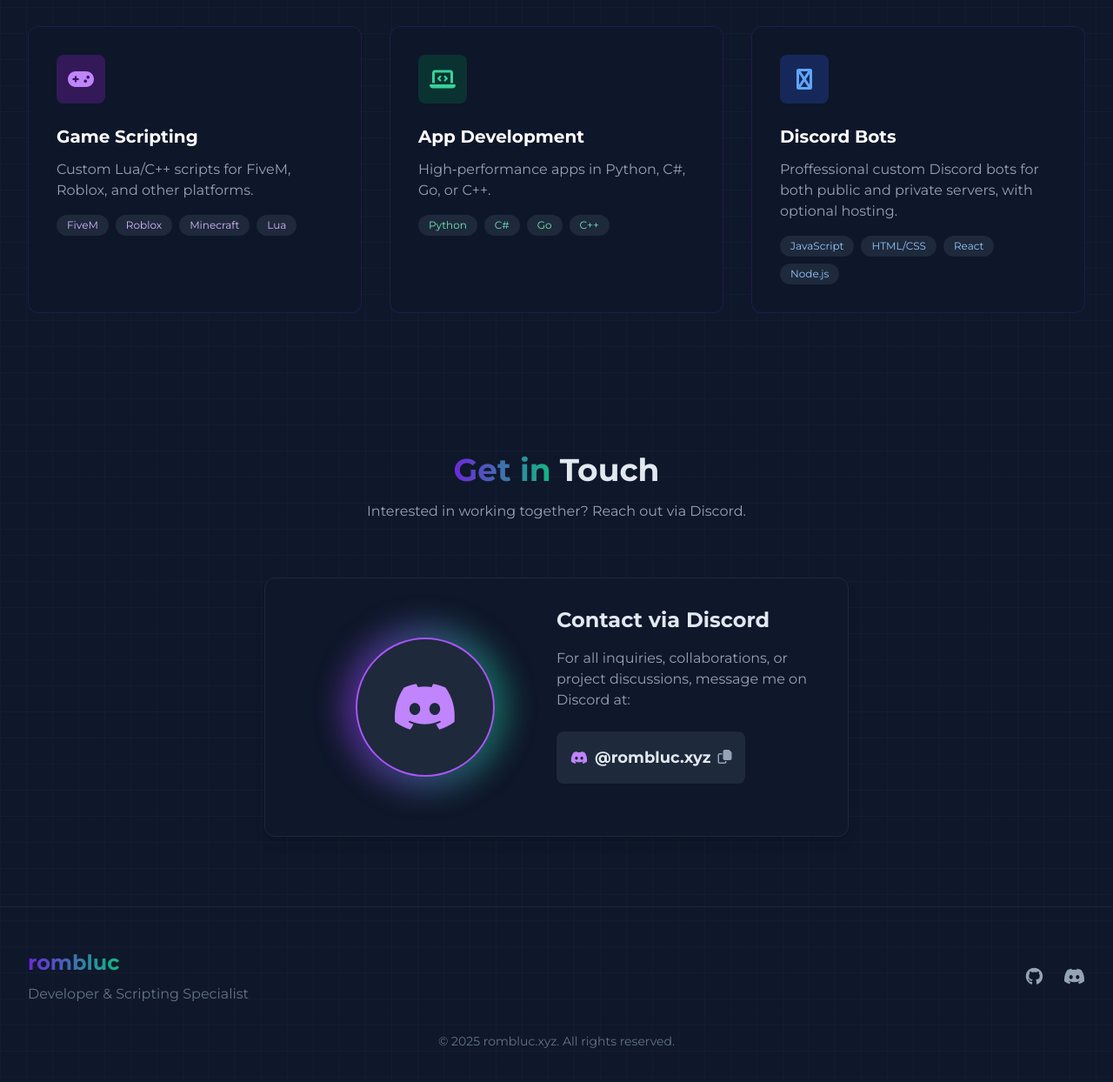
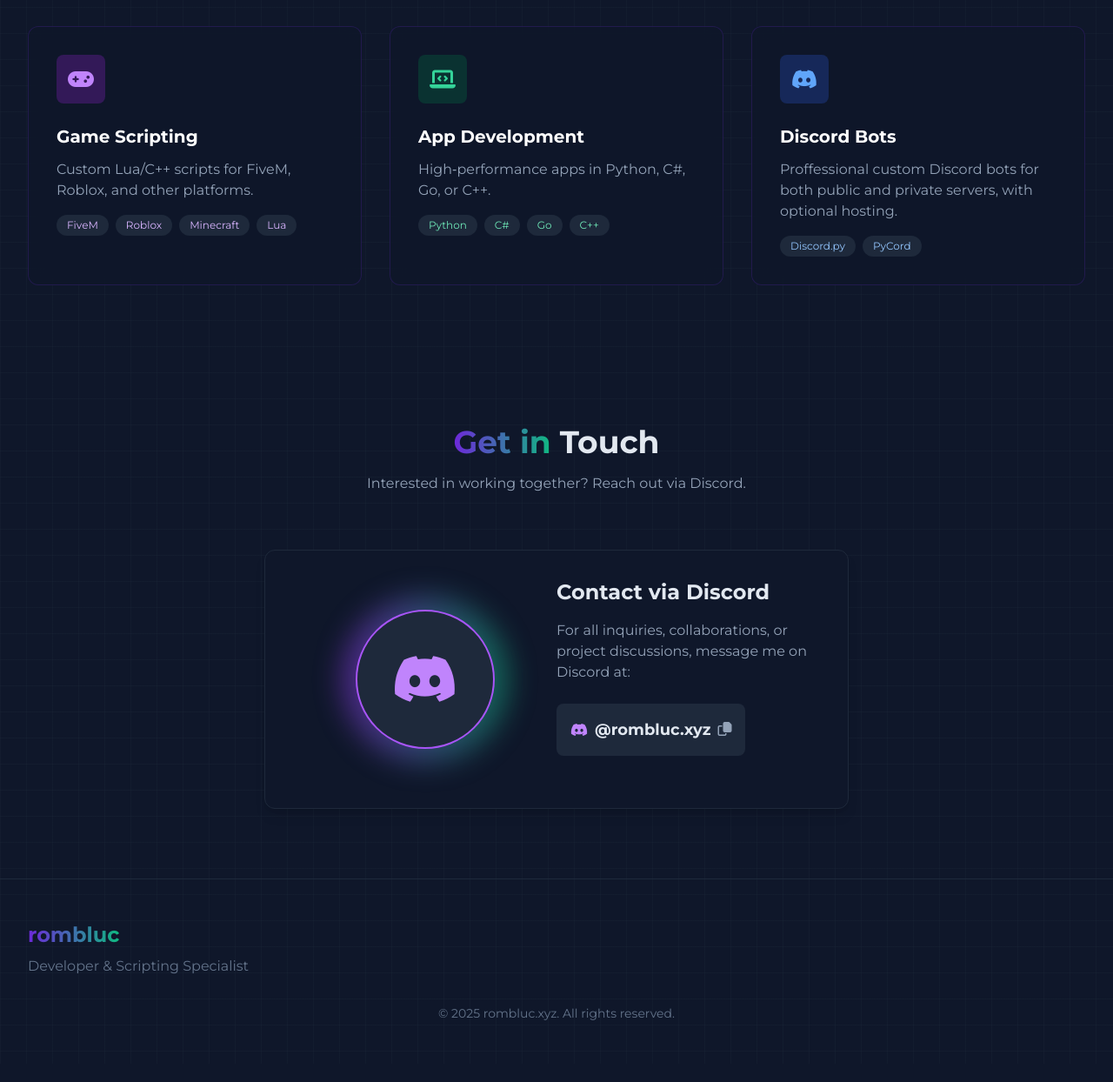
Before and after one commit to romblucontop/rombluc.xyz, a plain HTML site: page index.html in a window 1280 px wide. Shown: the part 772-2016 px from the top of the page at 87% size. After the commit the page ends 1995 px from the top, so only its background shows below. Drawn offline with nearby package versions, Linux system fonts and the light colour scheme.

Commit message:
Update index.html

```diff
--- a/index.html
+++ b/index.html
@@ -223,17 +223,15 @@
             <!-- Web Development -->
             <div class="card rounded-xl p-8 hover:shadow-lg">
                 <div class="w-14 h-14 rounded-lg bg-blue-900 bg-opacity-50 flex items-center justify-center mb-6">
-                    <i class="fas fa-discord text-2xl text-blue-400"></i>
+                    <i class="fab fa-discord text-2xl text-blue-400"></i>
                 </div>
                 <h3 class="text-xl font-bold mb-3 text-white">Discord Bots</h3>
                 <p class="text-slate-400 mb-4">
                     Proffessional custom Discord bots for both public and private servers, with optional hosting.
                 </p>
                 <div class="flex flex-wrap gap-2">
-                    <span class="px-3 py-1 text-xs rounded-full bg-slate-800 text-blue-300">JavaScript</span>
-                    <span class="px-3 py-1 text-xs rounded-full bg-slate-800 text-blue-300">HTML/CSS</span>
-                    <span class="px-3 py-1 text-xs rounded-full bg-slate-800 text-blue-300">React</span>
-                    <span class="px-3 py-1 text-xs rounded-full bg-slate-800 text-blue-300">Node.js</span>
+                    <span class="px-3 py-1 text-xs rounded-full bg-slate-800 text-blue-300">Discord.py</span>
+                    <span class="px-3 py-1 text-xs rounded-full bg-slate-800 text-blue-300">PyCord</span>
                 </div>
             </div>
         </div>
@@ -289,12 +287,6 @@
                 <p class="text-slate-500 mt-2">Developer & Scripting Specialist</p>
             </div>
             <div class="flex space-x-6">
-                <a href="#" class="text-slate-400 hover:text-purple-400 transition">
-                    <i class="fab fa-github text-xl"></i>
-                </a>
-                <a href="#" class="text-slate-400 hover:text-blue-400 transition">
-                    <i class="fab fa-discord text-xl"></i>
-                </a>
             </div>
         </div>
         <div class="mt-8 text-center text-sm text-slate-500" id="copyrightnotice">
```
